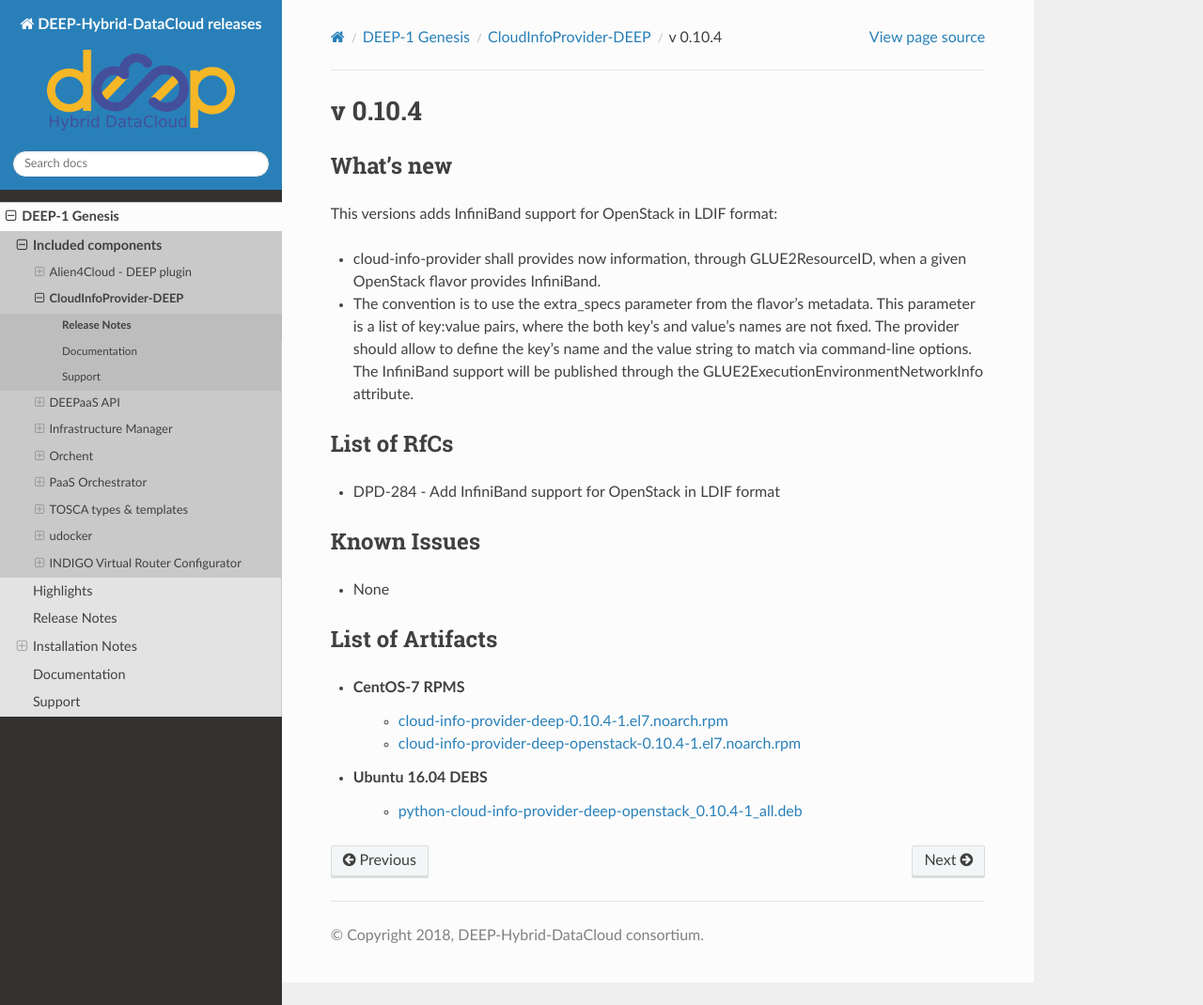
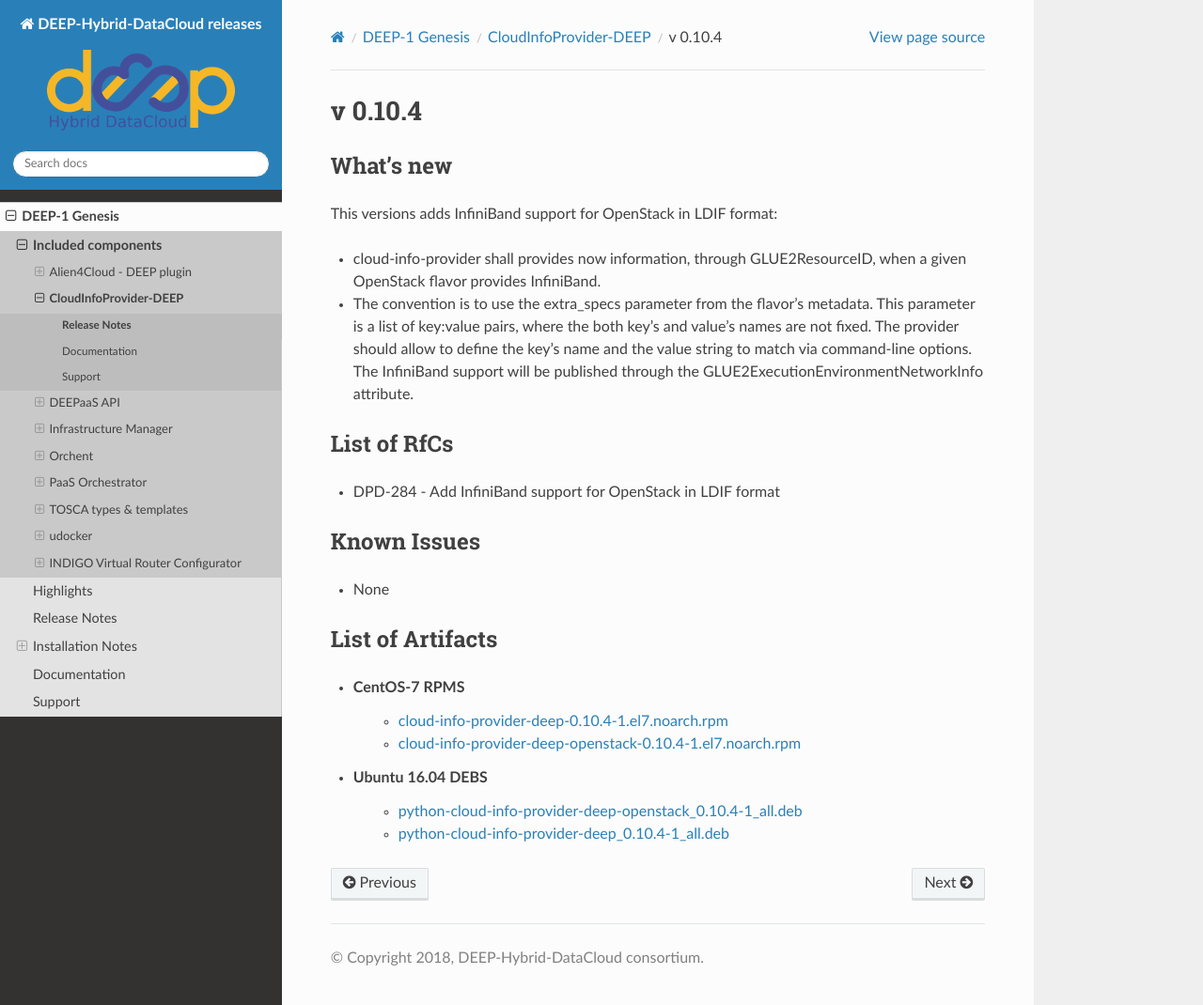
Before and after one commit to deephdc/deep-releases, a Sphinx documentation site: the page built from source/releases/genesis/cip-deep/v0.10.4.rst, in a window 1280 px wide and 1070 px high. Shown: the whole window at 94% size. Built offline with Sphinx 7.4.7 and the Read the Docs theme 2.0.0, drawn with Linux system fonts in a browser that asks for light colours.

Commit message:
added missing deb

```diff
--- a/source/releases/genesis/cip-deep/v0.10.4.rst
+++ b/source/releases/genesis/cip-deep/v0.10.4.rst
@@ -36,3 +36,4 @@
 
 * Ubuntu 16.04 DEBS
     * `python-cloud-info-provider-deep-openstack_0.10.4-1_all.deb <http://repo.indigo-datacloud.eu/repository/deep-hdc/production/1/ubuntu/dists/xenial/main/binary-amd64/python-cloud-info-provider-deep-openstack_0.10.4-1_all.deb>`_
+    * `python-cloud-info-provider-deep_0.10.4-1_all.deb <http://repo.indigo-datacloud.eu/repository/deep-hdc/production/1/ubuntu/dists/xenial/main/binary-amd64/python-cloud-info-provider-deep_0.10.4-1_all.deb>`_
```
